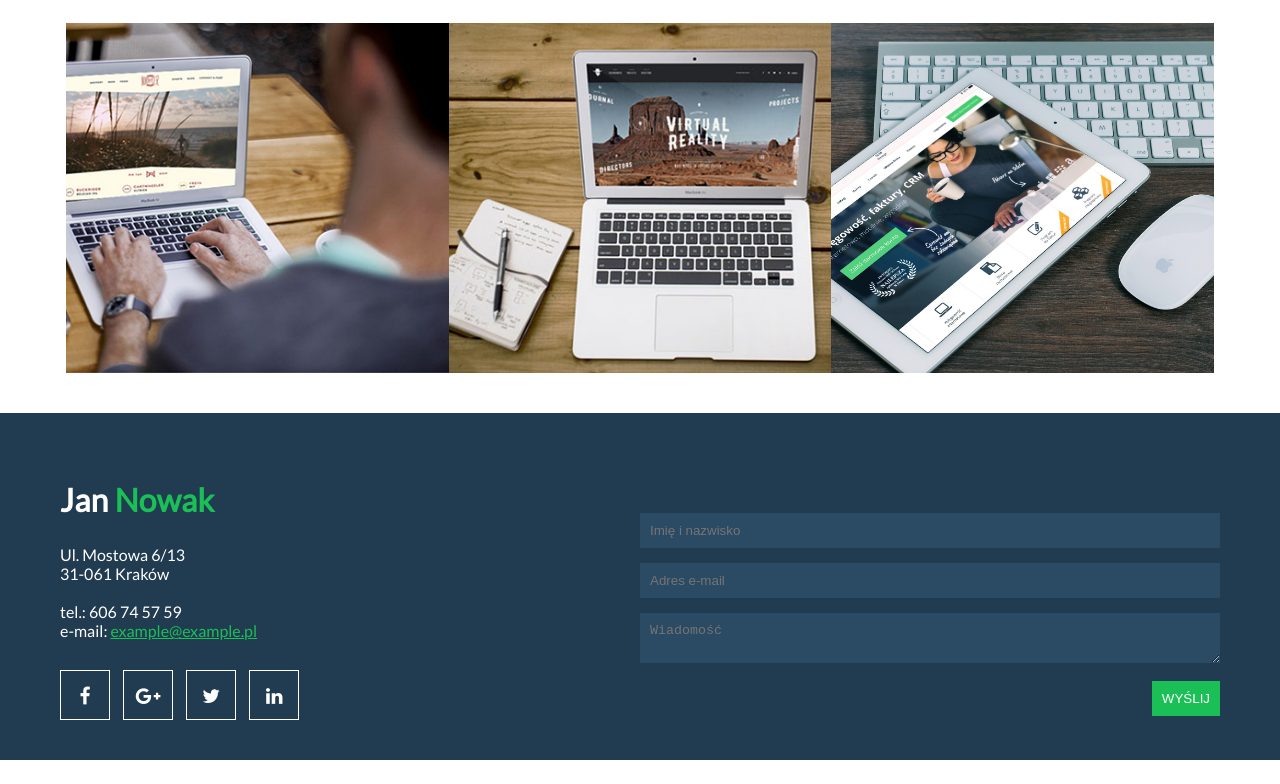
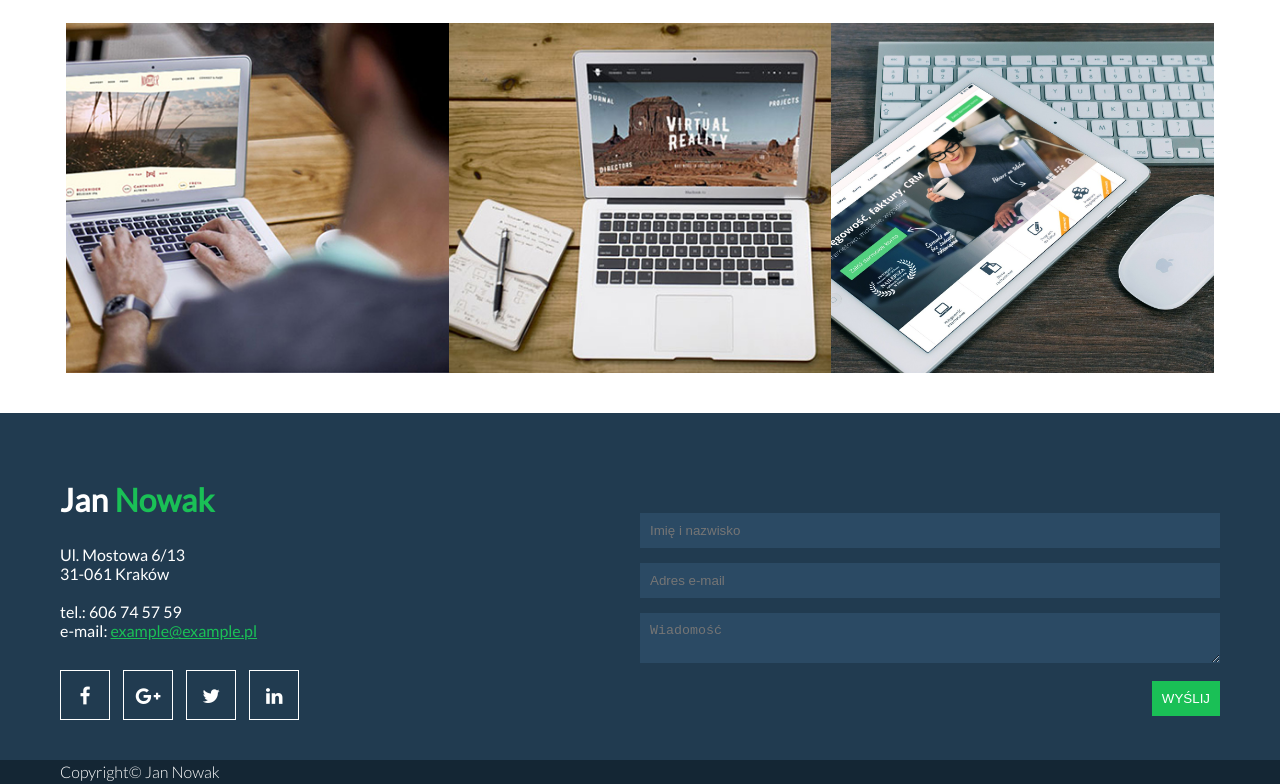
Before and after one commit to DAST-Tomasz/zadanie_domowe_19032017, a plain HTML site: page zadanie-domowe-rwd-materialy/index.html in a window 1280 px wide. Shown: the part 1813-2597 px from the top of the page. Before the commit the page ends 2573 px from the top, so only its background shows below. Drawn offline with Linux system fonts and the light colour scheme.

Commit message:
ostylowanie stopki

```diff
--- a/zadanie-domowe-rwd-materialy/css/style.css
+++ b/zadanie-domowe-rwd-materialy/css/style.css
@@ -284,10 +284,11 @@ p {
 }
 
 #contact form {
-padding-top: 60px;
+    padding-top: 60px;
 }
 
-#contact form input:not([type='submit']), #contact form textarea {
+#contact form input:not([type='submit']),
+#contact form textarea {
     width: 100%;
     background-color: #2b4a64;
     border: 0 solid #fff;
@@ -296,7 +297,8 @@ padding-top: 60px;
     outline: none;
 }
 
-#contact form input:not([type='submit']):focus, #contact form textarea:focus {
+#contact form input:not([type='submit']):focus,
+#contact form textarea:focus {
     background-color: #4c6f8d;
 }
 
@@ -315,4 +317,21 @@ padding-top: 60px;
     background-color: #fff;
     color: #1ac056;
 }
+
+
 /* kontakt - stop */
+
+
+/* footer - start */
+
+footer {
+    background-color: #142634;
+    padding: 0 60px;
+    color: #fff;
+}
+
+footer p {
+margin: 0;
+}
+
+/* footer - stop */
--- a/zadanie-domowe-rwd-materialy/index.html
+++ b/zadanie-domowe-rwd-materialy/index.html
@@ -149,7 +149,9 @@
 
     <!-- footer - start -->
     <footer>
-
+        <p>
+            Copyright&copy; Jan Nowak
+        </p>
     </footer>
     <!-- footer - stop -->
 </body>
```
Also changed, not shown: zadanie-domowe-rwd-materialy/css/responsive.css (added).
